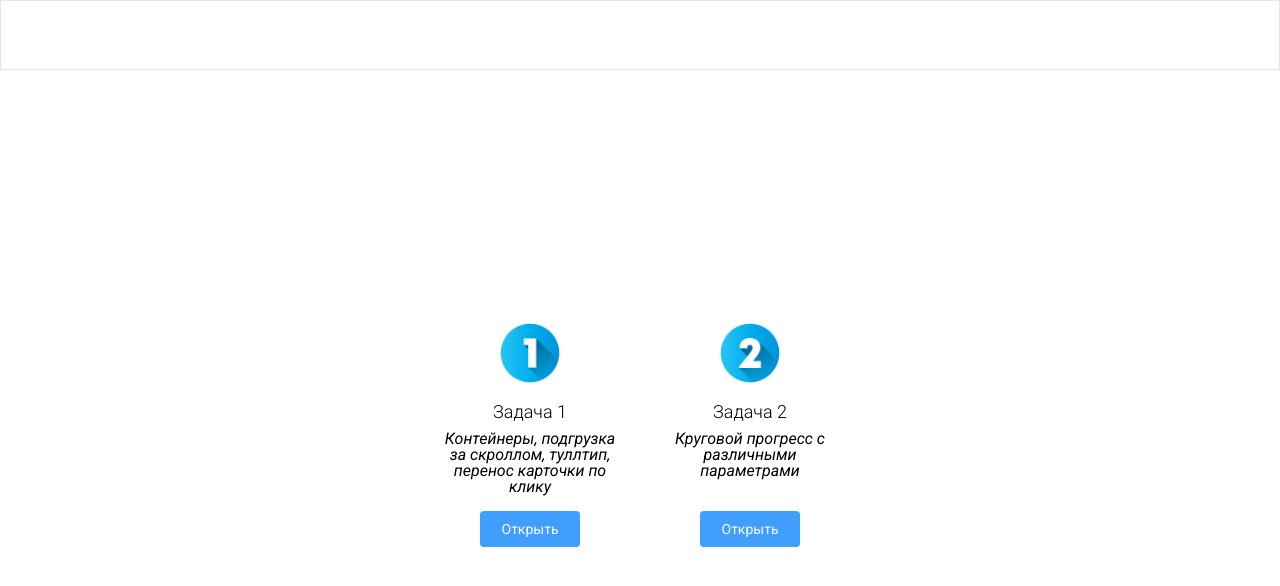
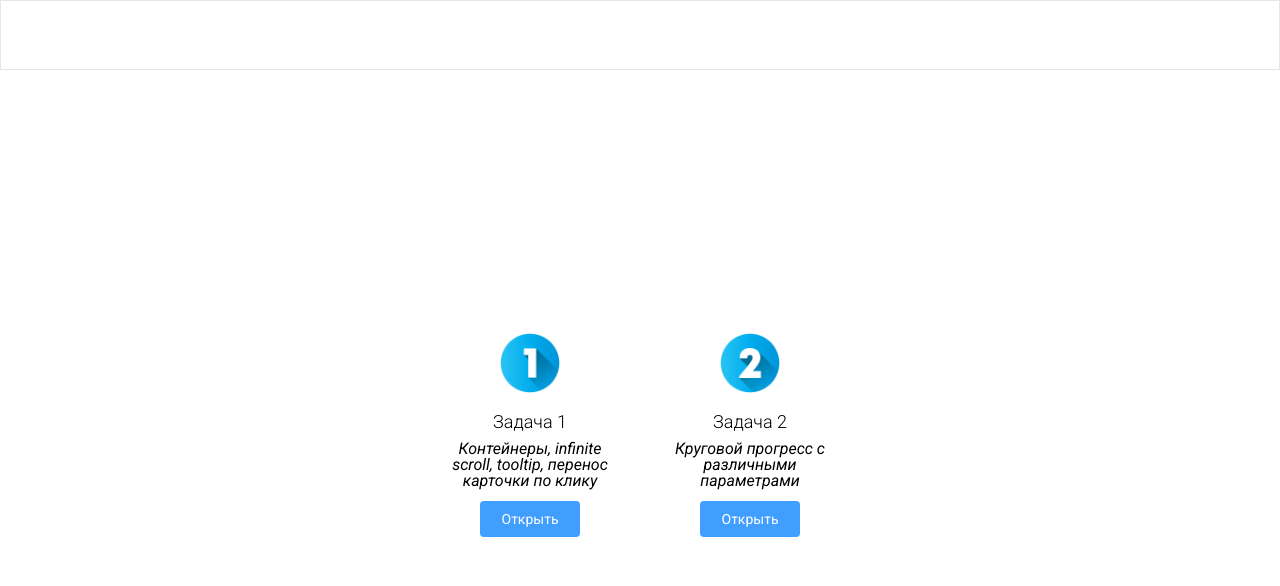
Before and after one commit to AKD47/test-task, a Vue app: page / in a window 1280 px wide. Shown: the top 586 px of the page. Built offline with nearby package versions, Linux system fonts and the light colour scheme.

Commit message:
fix TaskCard descriptions

```diff
--- a/src/views/home/Home.vue
+++ b/src/views/home/Home.vue
@@ -3,7 +3,7 @@
     <div class="home__content">
       <task-card :image="require('@/assets/images/number-one.png')"
                  title="Задача 1"
-                 description="Контейнеры, подгрузка за скроллом, туллтип, перенос карточки по клику"
+                 description="Контейнеры, infinite scroll, tooltip, перенос карточки по клику"
                  route="/task1"/>
       <task-card :image="require('@/assets/images/number-2.png')"
                  title="Задача 2"
--- a/src/views/home/TaskCard.vue
+++ b/src/views/home/TaskCard.vue
@@ -52,7 +52,7 @@ export default {
   }
 
   &__description {
-    height: 80px;
+    height: 60px;
     > span {
       font-size: 16px;
       font-weight: 400;
```
